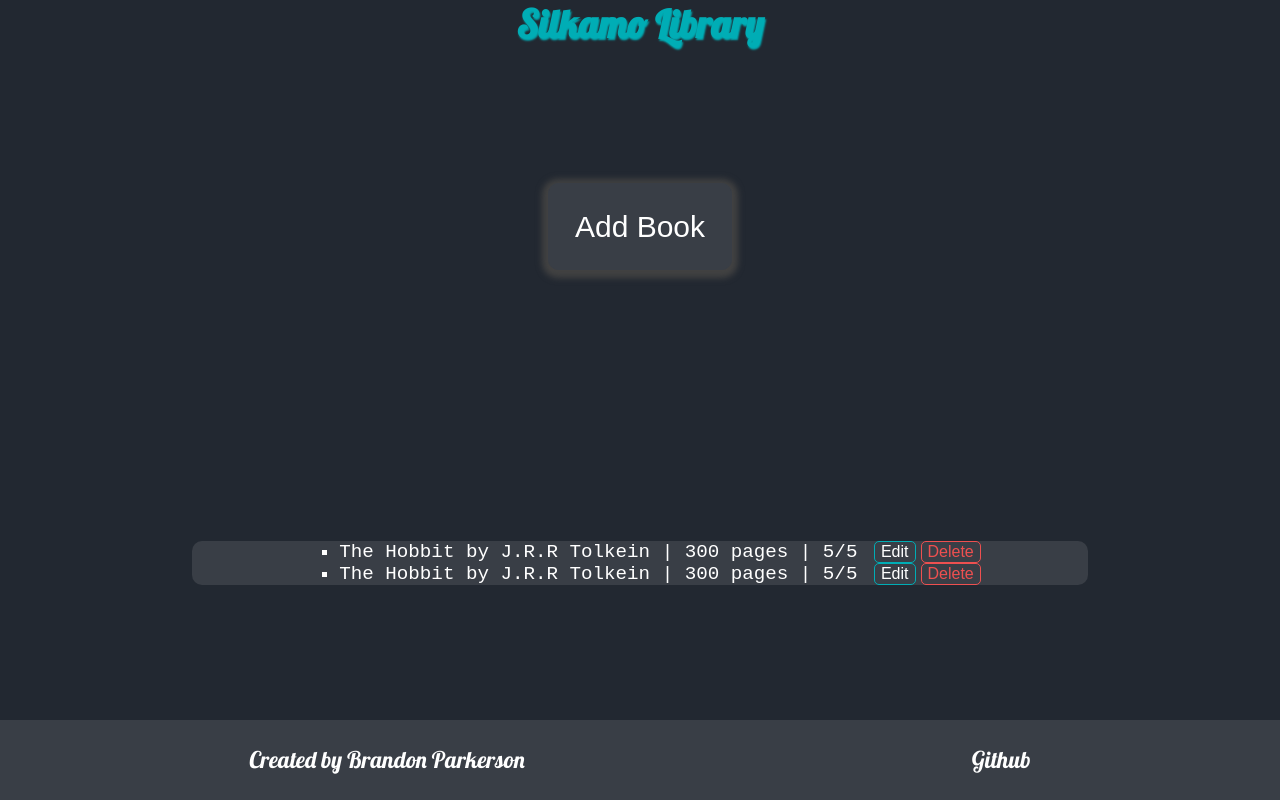
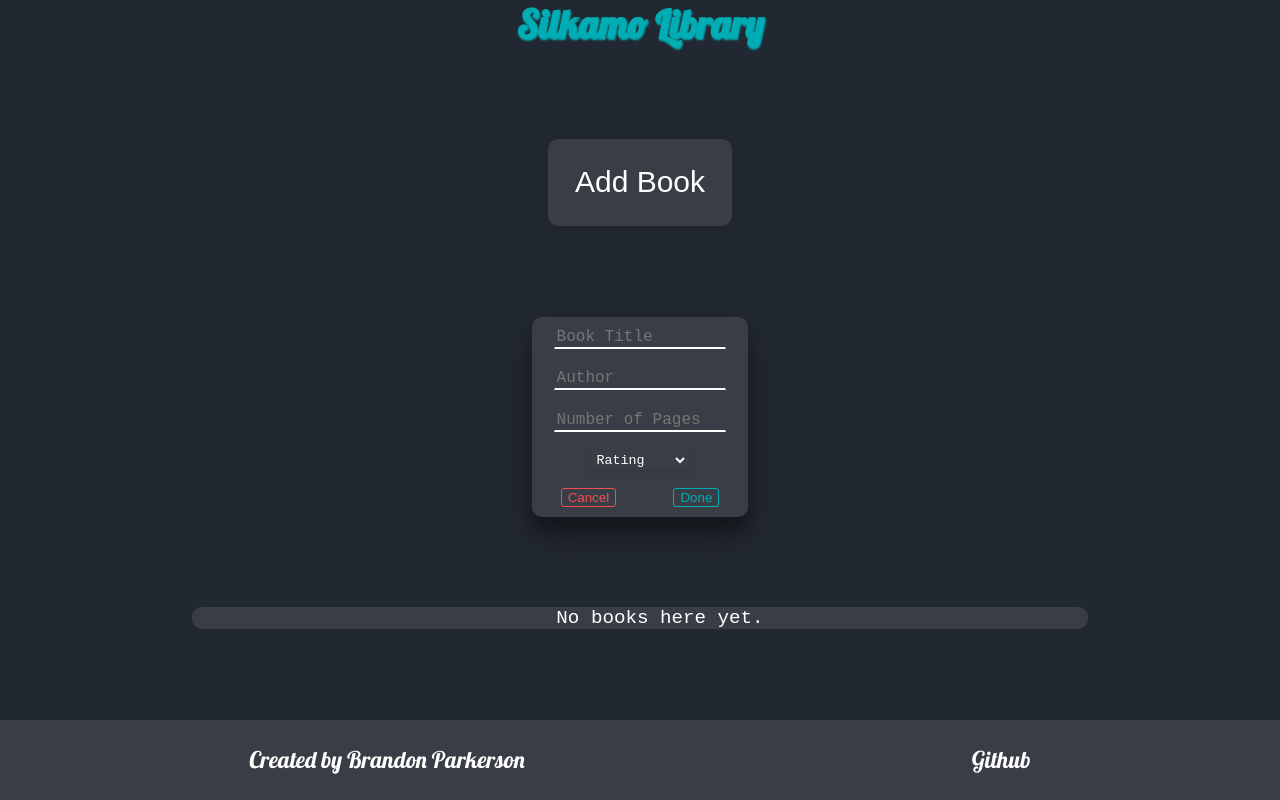
Before and after one commit to brandon-parkerson/silkamo-library, a React (Vite) app: page / in a window 1280 px wide. Both pictures are taken after a click on the button "Add Book". Built offline with nearby package versions, Linux system fonts and the light colour scheme.

Commit message:
completed.

```diff
--- a/src/App.css
+++ b/src/App.css
@@ -46,6 +46,91 @@ footer {
   padding: 2%;
 }
 
+form {
+  display: none;
+  background-color: var(--container-color);
+  display: flex;
+  flex-direction: column;
+  height: 25%;
+  justify-content: space-around;
+  align-items: center;
+  border-radius: 10px;
+  box-shadow: rgba(0, 0, 0, 0.3) 0px 19px 38px, rgba(0, 0, 0, 0.22) 0px 15px 12px;
+}
+
+.error-message {
+  color: white;
+}
+
+input {
+  background: transparent;
+  border: 1px solid var(--container-color);
+  border-bottom:2px solid white;
+
+  color: white;
+  font-family: 'Courier New', Courier, monospace;
+  font-size: medium;
+  transition: border-color .5s ease;
+  width: 80%;
+}
+
+input:focus {
+  outline: none;
+  border: 1px solid var(--container-color);
+  border-bottom: 2px solid var(--blue);
+}
+
+.cancel-btn {
+  border: 1px solid var(--delete-btn-color);
+  background: transparent;
+  color: var(--delete-btn-color);
+  border-radius: 3px;
+  transition: background-color .2s;
+}
+
+.cancel-btn:hover {
+  background-color: rgb(223, 108, 108);
+  color: white;
+}
+
+.done-btn {
+  border: 1px solid var(--blue);
+  color: var(--blue);
+  background: transparent;
+  transition: background-color .2s;
+  border-radius: 3px;
+}
+
+.done-btn:hover {
+  background-color: #11b4bd;
+  color: white;
+}
+
+.form-btns {
+  width: 100%;
+  display: flex;
+  justify-content: space-around;
+}
+
+select {
+  border: 1px solid var(--container-color);
+  border-radius: 3px;
+  width: 45%;
+  font-family: 'Courier New', Courier, monospace;
+  background: transparent;
+  color: white;
+  box-shadow: rgba(0, 0, 0, 0.1) 0px 4px 12px;
+}
+
+option {
+
+  color: black;
+}
+
+select:focus {
+  outline: none;
+}
+
 a {
   color: white;
   text-decoration: none;
@@ -58,7 +143,7 @@ a {
   font-size: 30px;
   border: 1px solid var(--container-color);
   border-radius: 10px;
-  box-shadow:  0px 2px 6px 6px rgb(66, 66, 66);
+  box-shadow: rgba(0, 0, 0, 0.1) 0px 4px 12px;
   transition: background-color .2s;
 }
 
@@ -86,7 +171,7 @@ ul {
 
 .edit-btn:hover {
   background-color: var(--edit-btn-hover-color);
-  color: black;
+  color: white;
 }
 
 .delete-btn {
--- a/src/App.jsx
+++ b/src/App.jsx
@@ -1,13 +1,83 @@
-import { useState } from 'react'
+import { useState, useEffect } from 'react';
+import './App.css';
+import Footer from './components/Footer';
+import Library from './components/Library';
 
-import './App.css'
-import Footer from './components/Footer'
-import Library from './components/Library'
+function App() {
+  const [showForm, setShowForm] = useState(false);
+  const [books, setBooks] = useState([]);
+  const [editIndex, setEditIndex] = useState(null);
+  const [formData, setFormData] = useState({
+    title: '',
+    author: '',
+    pages: '',
+    rating: '',
+  });
+  const [error, setError] = useState('');
+
+  // Load books from localStorage when the app starts
+  useEffect(() => {
+    const storedBooks = JSON.parse(localStorage.getItem('libraryBooks')) || [];
+    setBooks(storedBooks);
+  }, []);
+
+  useEffect(() => {
+    if (books.length > 0) {
+      localStorage.setItem('libraryBooks', JSON.stringify(books));
+    }
+  }, [books]);
 
 
+  // Handle input change
+  const handleChange = (e) => {
+    setFormData({
+      ...formData,
+      [e.target.name]: e.target.value,
+    });
+  };
 
-function App() {
+  // Handle adding/updating book
+  const handleAddBook = () => {
+    if (!formData.title || !formData.author || !formData.pages || !formData.rating) {
+      setError('All fields are required!');
+      return;
+    }
 
+    if (editIndex !== null) {
+      const updatedBooks = [...books];
+      updatedBooks[editIndex] = formData;
+      setBooks(updatedBooks);
+      setEditIndex(null);
+    } else {
+      setBooks([...books, formData]);
+    }
+
+    setFormData({ title: '', author: '', pages: '', rating: '' });
+    setError('');
+    setShowForm(false);
+  };
+
+  // Handle form cancellation
+  const handleCancel = () => {
+    setFormData({ title: '', author: '', pages: '', rating: '' });
+    setEditIndex(null);
+    setError('');
+    setShowForm(false);
+  };
+
+  // Handle book deletion
+  const handleDelete = (index) => {
+    const updatedBooks = books.filter((_, i) => i !== index);
+    setBooks(updatedBooks);
+  };
+
+  // Handle book editing
+  const handleEdit = (index) => {
+    setFormData(books[index]);
+    setEditIndex(index);
+    setError('');
+    setShowForm(true);
+  };
 
   return (
     <div className='app-container'>
@@ -15,14 +85,55 @@ function App() {
         <h1>Silkamo Library</h1>
       </div>
 
-      <button className='add-btn'>Add Book</button>
-      <form>
+      <button className='add-btn' onClick={() => setShowForm(true)}>Add Book</button>
 
-      </form>
-      <Library />
+      {showForm && (
+        <form>
+          <input
+            type="text"
+            name="title"
+            placeholder='Book Title'
+            value={formData.title}
+            onChange={handleChange}
+          />
+          <input
+            type="text"
+            name="author"
+            placeholder='Author'
+            value={formData.author}
+            onChange={handleChange}
+          />
+          <input
+            type="text"
+            name="pages"
+            placeholder='Number of Pages'
+            value={formData.pages}
+            onChange={handleChange}
+          />
+          <select name="rating" value={formData.rating} onChange={handleChange}>
+            <option value="">Rating</option>
+            <option value="1">1</option>
+            <option value="2">2</option>
+            <option value="3">3</option>
+            <option value="4">4</option>
+            <option value="5">5</option>
+          </select>
+
+          {error && <p className="error-message">{error}</p>}
+
+          <div className='form-btns'>
+            <button className='cancel-btn' type='button' onClick={handleCancel}>Cancel</button>
+            <button className='done-btn' type='button' onClick={handleAddBook}>
+              {editIndex !== null ? "Update" : "Done"}
+            </button>
+          </div>
+        </form>
+      )}
+
+      <Library books={books} onDelete={handleDelete} onEdit={handleEdit} />
       <Footer />
     </div>
-  )
+  );
 }
 
-export default App
+export default App;
--- a/src/components/Library.jsx
+++ b/src/components/Library.jsx
@@ -1,14 +1,21 @@
 import React from "react";
 
-export default function Library() {
+export default function Library({ books, onDelete, onEdit }) {
     return (
         <div className="library-container">
             <ul>
-                <li>The Hobbit by J.R.R Tolkein | 300 pages | 5/5 <button className="edit-btn btn">Edit</button><button className="delete-btn btn">Delete</button>
-                </li>
-                <li>The Hobbit by J.R.R Tolkein | 300 pages | 5/5 <button className="edit-btn btn">Edit</button><button className="delete-btn btn">Delete</button></li>
+                {books.length === 0 ? (
+                    <p style={{ color: 'white', textAlign: 'center' }}>No books here yet.</p>
+                ) : (
+                    books.map((book, index) => (
+                        <li key={index}>
+                            {book.title} by {book.author} | {book.pages} pages | {book.rating}/5
+
+                            <button className="delete-btn btn" onClick={() => onDelete(index)}>Delete</button>
+                        </li>
+                    ))
+                )}
             </ul>
-
         </div>
-    )
+    );
 }
```
